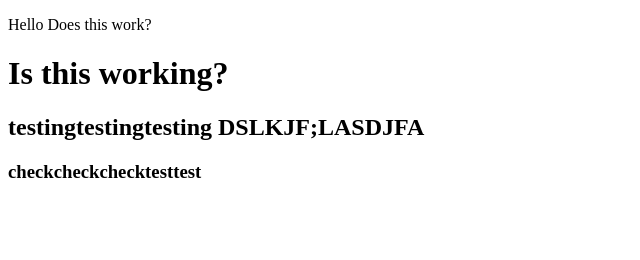
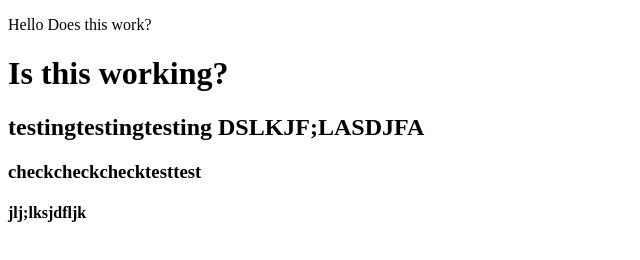
Before and after one commit to DarkstarDazed/testingtesting, a plain HTML site: page index.html in a window 1280 px wide. Shown: the whole page, without its empty margins (0-640 px from the left). Drawn offline with Linux system fonts and the light colour scheme.

Commit message:
testing github

```diff
--- a/index.html
+++ b/index.html
@@ -12,5 +12,6 @@
     <h2>testingtestingtesting DSLKJF;LASDJFA
     </h2>
     <h3>checkcheckchecktesttest</h3>
+    <h4>jlj;lksjdfljk</h4>
 </body>
 </html>
--- a/script.js
+++ b/script.js
@@ -0,0 +1 @@
+script
```
